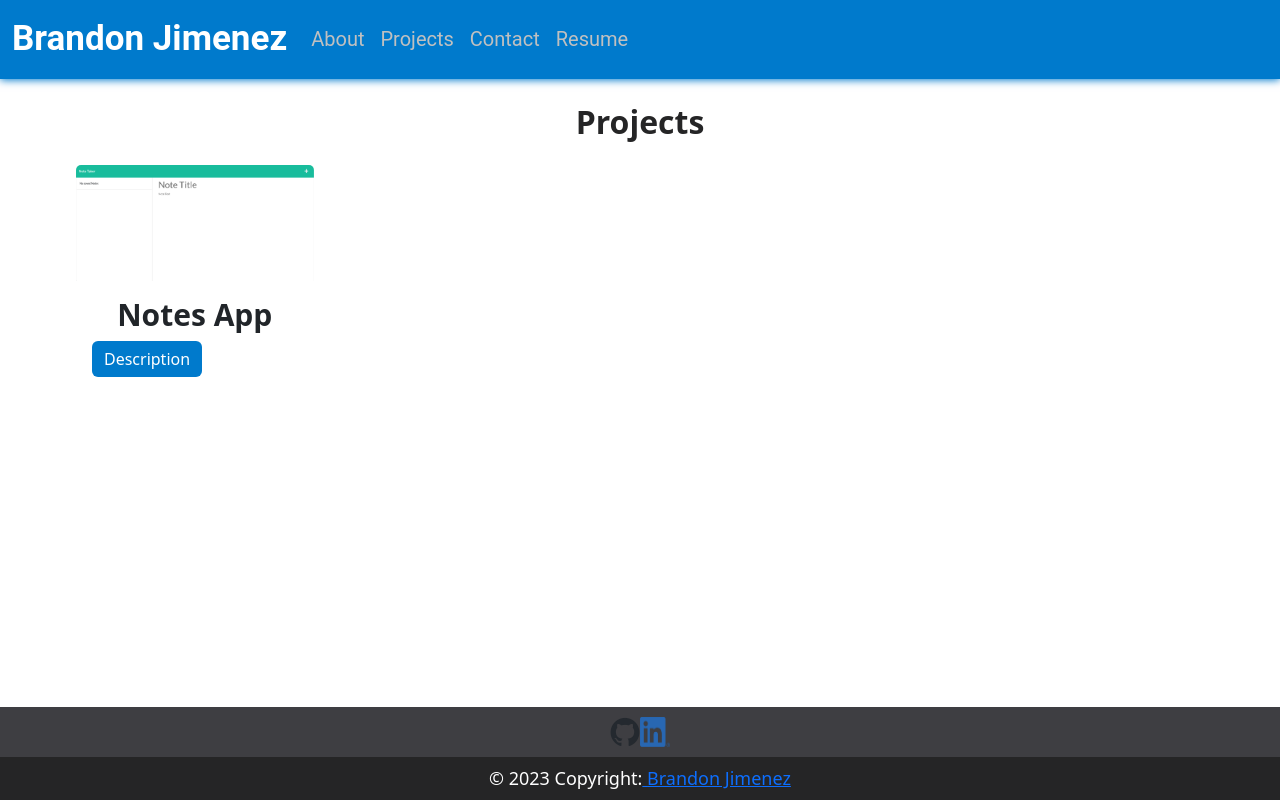
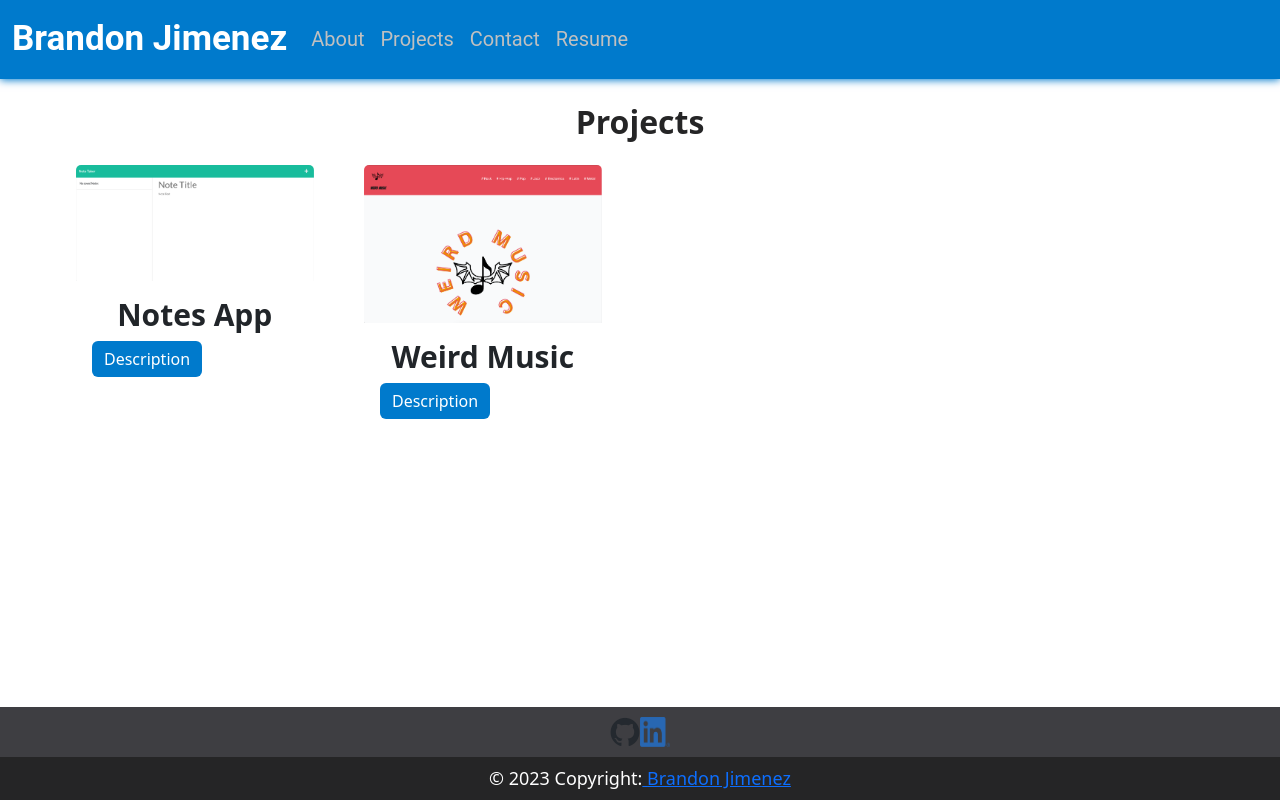
Before and after one commit to bjimenez09/React-Portfolio, a React (Create React App) app: page /projects in a window 1280 px wide. Built offline with nearby package versions, Linux system fonts and the light colour scheme.

Commit message:
added weirdmusic screenshot to projects

```diff
--- a/src/components/Projects.js
+++ b/src/components/Projects.js
@@ -1,7 +1,7 @@
 /* eslint-disable jsx-a11y/anchor-is-valid */
 import '../App.css';
 import projectImage1 from "../assets/projects/images/noteAppScreenshot.png";
-// import image2 from "../assets/images/The-Book-Club.png";
+import projectImage2 from "../assets/projects/images/weird-music-screenshot.png";
 
 
 export default function Projects () {
@@ -29,13 +29,13 @@ export default function Projects () {
                         </div>
                     </div>
                 </div>
-                {/* <div className="col">
+                <div className="col">
                     <div className="card border-0">
                         <a href="" target="_blank" rel="noreferrer">
-                            <img src={image2} className="card-img-top" alt="Project 2"/>
+                            <img src={projectImage2} className="card-img-top" alt="Project 2"/>
                         </a>
                         <div className="card-body dark-background">
-                            <h5 className="card-title dark-background">Project 2</h5>
+                            <h5 className="card-title dark-background">Weird Music</h5>
                             <p>
                                 <button className="button btn btn-primary" type="button" data-bs-toggle="collapse" data-bs-target="#collapse2" aria-expanded="false" aria-controls="collapse2">
                                     Description
@@ -43,12 +43,12 @@ export default function Projects () {
                             </p>
                             <div className="collapse" id="collapse2">
                                 <div className="card card-body">
-                                {Project Description}
+                                    A local Austin TX music chat app to connect music loving Texans.
                                 </div>
                             </div>
                         </div>
                     </div>
-                </div> */}
+                </div>
             </div>
         </div>
     )
```
Also changed, not shown: src/assets/projects/images/weird-music-screenshot.png (added).
